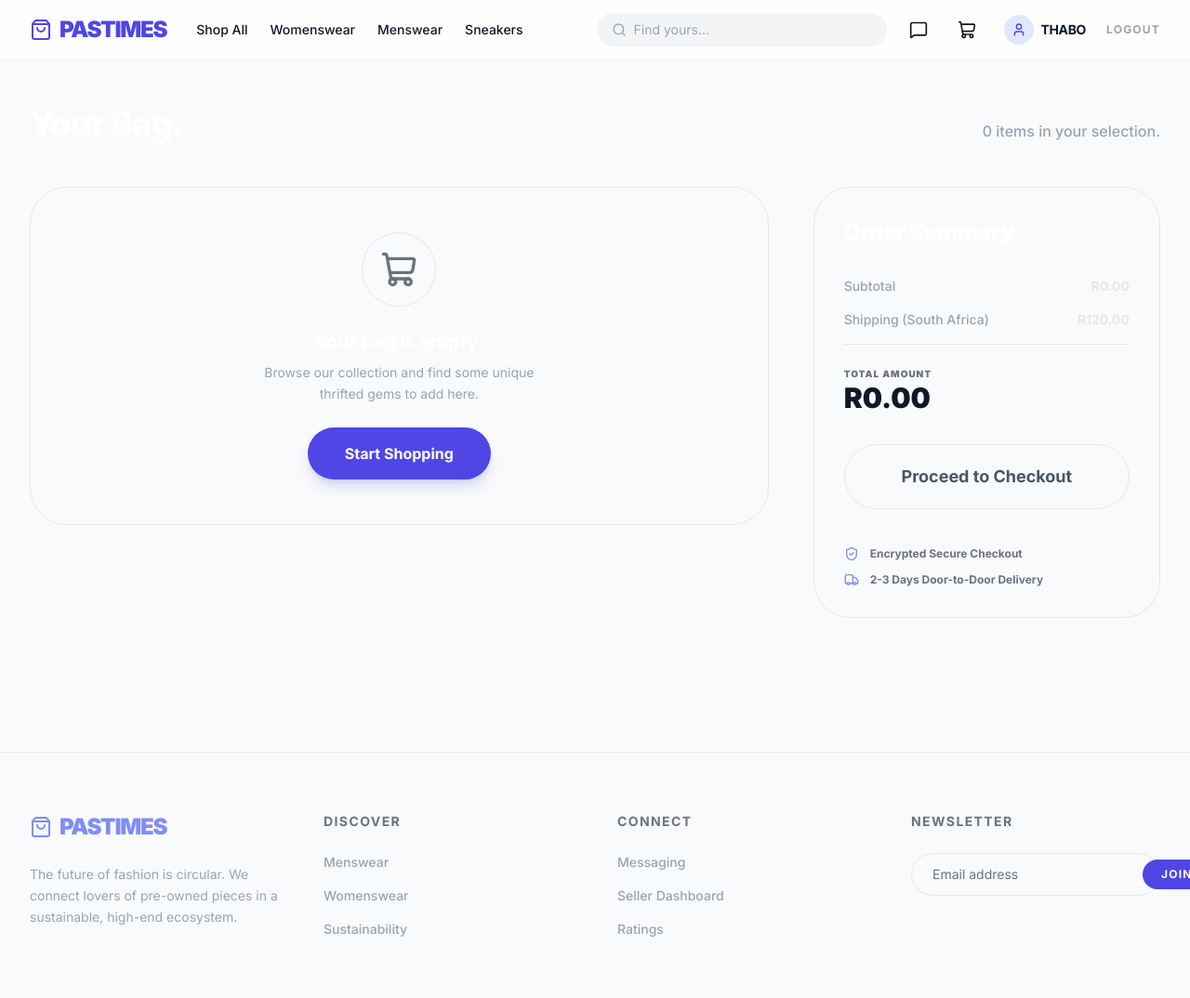
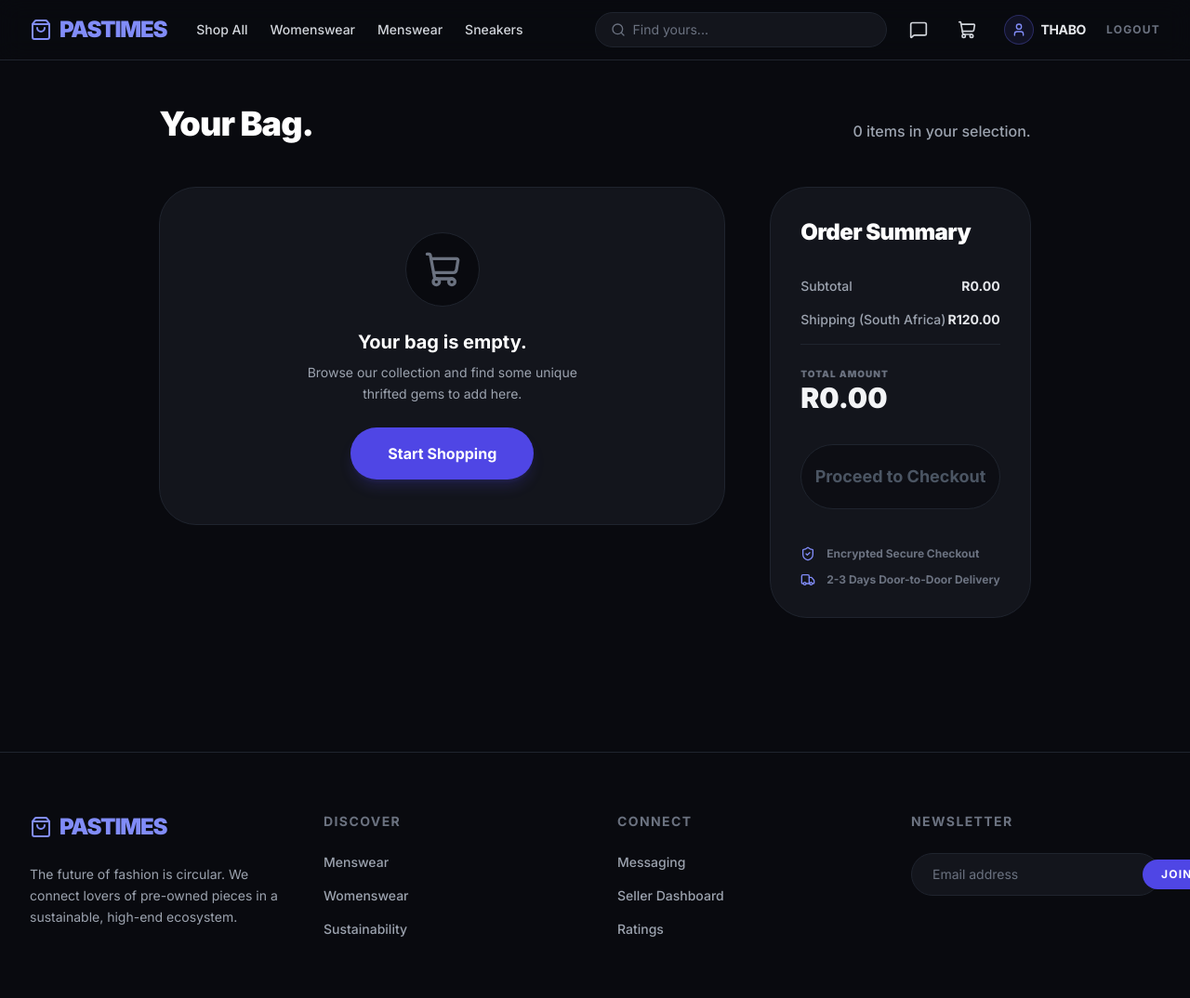
Before and after one commit to RC-WEDE6021-PART-2-AND-PART-3/rc-pta-wede6021-part2-and-3-website-developers, a PHP site: page /cart.php in a window 1280 px wide. Shown: the whole page at 93% size. Run offline with PHP 8.4, Linux system fonts and the light colour scheme; a user stored in the database is signed in; data comes from the database, SQL or seed files in the repository; data that the repository does not hold is empty; some libraries are stand-ins or nearby versions.

Commit message:
Update header.php

```diff
--- a/header.php
+++ b/header.php
@@ -5,53 +5,67 @@
     <meta name="viewport" content="width=device-width, initial-scale=1.0">
     <title>Pastimes Online Store | Curated Thrift</title>
     <script src="https://cdn.tailwindcss.com"></script>
+    <script>
+        tailwind.config = {
+            theme: {
+                extend: {
+                    colors: {
+                        darkBg: '#090a0f',        // Extremely rich deep luxury obsidian
+                        darkCard: '#13151c',      // Dark card with slightly higher contrast
+                        darkBorder: '#1f242e',    // Clean, sleek borders
+                        darkAccent: '#6366f1',    // Vibrant Indigo
+                    }
+                }
+            }
+        }
+    </script>
     <link href="https://fonts.googleapis.com/css2?family=Inter:wght@400;500;600;700;800;900&display=swap" rel="stylesheet">
     <script src="https://unpkg.com/lucide@latest"></script>
     <style>
         body { font-family: 'Inter', sans-serif; }
     </style>
 </head>
-<body class="bg-gray-50 text-gray-900">
+<body class="bg-darkBg text-gray-100 selection:bg-indigo-500 selection:text-white min-h-screen flex flex-col">
     <!-- Navbar -->
-    <nav class="sticky top-0 z-50 bg-white/80 backdrop-blur-md border-b border-gray-100">
+    <nav class="sticky top-0 z-50 bg-darkBg/80 backdrop-blur-md border-b border-darkBorder">
         <div class="max-w-7xl mx-auto px-4 sm:px-6 lg:px-8">
             <div class="flex justify-between items-center h-16">
                 <div class="flex items-center gap-8">
-                    <a href="index.php" class="text-2xl font-black tracking-tighter text-indigo-600 flex items-center gap-2">
+                    <a href="index.php" class="text-2xl font-black tracking-tighter text-indigo-400 flex items-center gap-2 hover:opacity-90 transition-opacity">
                         <i data-lucide="shopping-bag" class="w-6 h-6"></i>
                         PASTIMES
                     </a>
                     <div class="hidden md:flex items-center gap-6">
-                        <a href="shop.php" class="text-sm font-medium hover:text-indigo-600 transition-colors">Shop All</a>
-                        <a href="shop.php?category=Womenswear" class="text-sm font-medium hover:text-indigo-600 transition-colors">Womenswear</a>
-                        <a href="shop.php?category=Menswear" class="text-sm font-medium hover:text-indigo-600 transition-colors">Menswear</a>
-                        <a href="shop.php?category=Sneakers" class="text-sm font-medium hover:text-indigo-600 transition-colors">Sneakers</a>
+                        <a href="shop.php" class="text-sm font-medium text-gray-300 hover:text-indigo-400 transition-colors">Shop All</a>
+                        <a href="shop.php?category=Womenswear" class="text-sm font-medium text-gray-300 hover:text-indigo-400 transition-colors">Womenswear</a>
+                        <a href="shop.php?category=Menswear" class="text-sm font-medium text-gray-300 hover:text-indigo-400 transition-colors">Menswear</a>
+                        <a href="shop.php?category=Sneakers" class="text-sm font-medium text-gray-300 hover:text-indigo-400 transition-colors">Sneakers</a>
                     </div>
                 </div>
 
                 <div class="flex items-center gap-4">
-                    <div class="hidden sm:flex items-center bg-gray-100 rounded-full px-4 py-2 gap-2">
-                        <i data-lucide="search" class="w-4 h-4 text-gray-400"></i>
-                        <input type="text" placeholder="Find yours..." class="bg-transparent border-none outline-none text-sm w-40 lg:w-64">
+                    <div class="hidden sm:flex items-center bg-darkCard border border-darkBorder rounded-full px-4 py-2 gap-2 focus-within:ring-2 focus-within:ring-indigo-500/50 transition-all">
+                        <i data-lucide="search" class="w-4 h-4 text-gray-500"></i>
+                        <input type="text" placeholder="Find yours..." class="bg-transparent border-none outline-none text-sm w-40 lg:w-64 text-gray-100 placeholder-gray-500">
                     </div>
                     <?php if(isset($_SESSION['userId'])): ?>
-                        <a href="messaging.php" class="p-2 hover:bg-gray-100 rounded-full transition-colors relative">
+                        <a href="messaging.php" class="p-2 text-gray-300 hover:text-indigo-400 hover:bg-darkCard rounded-full transition-all relative">
                             <i data-lucide="message-square" class="w-5 h-5"></i>
                         </a>
-                        <a href="cart.php" class="p-2 hover:bg-gray-100 rounded-full transition-colors relative">
+                        <a href="cart.php" class="p-2 text-gray-300 hover:text-indigo-400 hover:bg-darkCard rounded-full transition-all relative">
                             <i data-lucide="shopping-cart" class="w-5 h-5"></i>
                         </a>
-                        <a href="profile.php" class="flex items-center gap-2 p-1.5 hover:bg-gray-100 rounded-full transition-colors">
-                            <div class="w-8 h-8 rounded-full bg-indigo-100 flex items-center justify-center">
-                                <i data-lucide="user" class="w-4 h-4 text-indigo-600"></i>
+                        <a href="profile.php" class="flex items-center gap-2 p-1.5 hover:bg-darkCard rounded-full transition-all">
+                            <div class="w-8 h-8 rounded-full bg-indigo-500/10 border border-indigo-500/30 flex items-center justify-center">
+                                <i data-lucide="user" class="w-4 h-4 text-indigo-400"></i>
                             </div>
-                            <span class="hidden lg:block text-sm font-bold uppercase tracking-tight"><?php echo explode(' ', $_SESSION['fullName'])[0]; ?></span>
+                            <span class="hidden lg:block text-sm font-bold uppercase tracking-tight text-gray-200"><?php echo explode(' ', $_SESSION['fullName'])[0]; ?></span>
                         </a>
-                        <a href="logout.php" class="text-xs font-bold text-gray-400 hover:text-red-500 uppercase tracking-widest hidden md:block">Logout</a>
+                        <a href="logout.php" class="text-xs font-bold text-gray-500 hover:text-red-400 uppercase tracking-widest hidden md:block transition-colors">Logout</a>
                     <?php else: ?>
                         <div class="flex items-center gap-4">
-                            <a href="login.php" class="text-sm font-bold text-gray-600 hover:text-indigo-600">Login</a>
-                            <a href="register.php" class="bg-indigo-600 text-white px-4 py-2 rounded-full text-xs font-bold uppercase tracking-widest hover:bg-indigo-700 transition-all">Join</a>
+                            <a href="login.php" class="text-sm font-bold text-gray-400 hover:text-indigo-400 transition-colors">Login</a>
+                            <a href="register.php" class="bg-indigo-600 text-white px-5 py-2 rounded-full text-xs font-bold uppercase tracking-widest hover:bg-indigo-500 transition-all shadow-lg shadow-indigo-600/20">Join</a>
                         </div>
                     <?php endif; ?>
                 </div>
```
